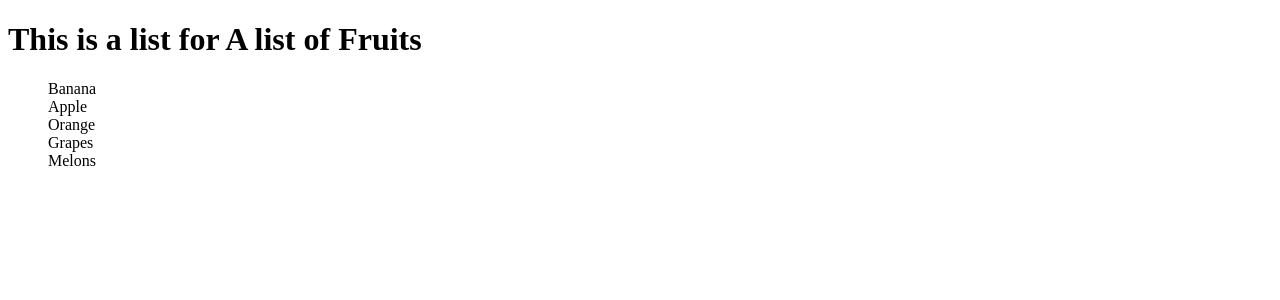
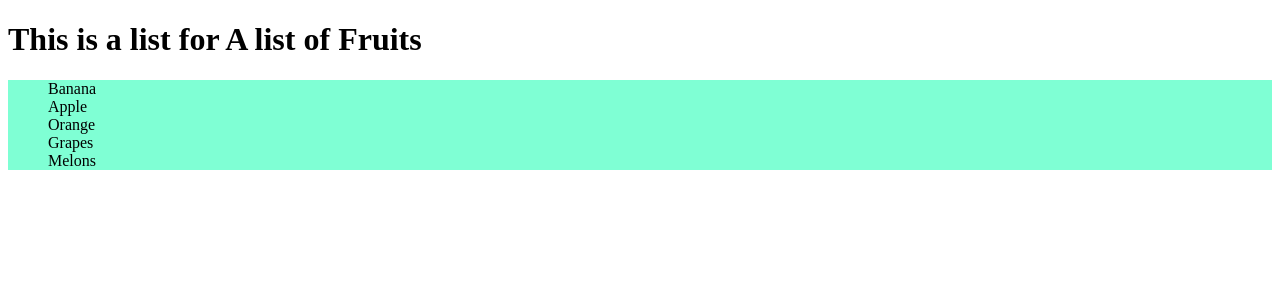
Before and after one commit to syntaxtrash/legendary-pancake, a React (Vite) app in the folder front-end/: page / in a window 1280 px wide. Shown: the top 300 px of the page. Built offline with nearby package versions, Linux system fonts and the light colour scheme.

Commit message:
adding css modules

```diff
--- a/front-end/src/components/ListGroup/ListGroup.css
+++ /dev/null
@@ -1,3 +0,0 @@
-.list-group {
-    list-style-type: none;
-}
--- /dev/null
+++ b/front-end/src/components/ListGroup/ListGroup.module.css
@@ -0,0 +1,7 @@
+.listGroup {
+    list-style-type: none;
+}
+
+.container {
+    background-color: aquamarine;
+}
--- a/front-end/src/components/ListGroup/ListGroup.tsx
+++ b/front-end/src/components/ListGroup/ListGroup.tsx
@@ -1,5 +1,5 @@
 import { useState } from "react";
-import "./ListGroup.css";
+import styles from "./ListGroup.module.css";
 
 interface ListGroupProps {
   items: string[];
@@ -14,7 +14,7 @@
     <>
       <h1>This is a list for {heading}</h1>
 
-      <ul className="list-group">
+      <ul className={[styles.listGroup, styles.container].join(" ")}>
         {message}
         {items.map((item, index) => (
           <li
```
